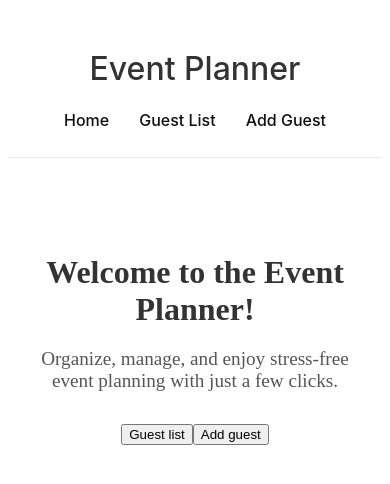
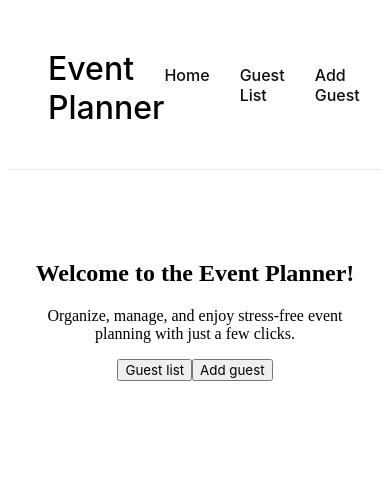
Before and after one commit to ramon-rcp/Event-Planner, a Next.js app in the folder nextjs-blog/: page / in a window 390 px wide. Shown: the top 484 px of the page. Built offline with nearby package versions, Linux system fonts and the light colour scheme.

Commit message:
Removed unused and added new classes in Home.module.css

```diff
--- a/nextjs-blog/styles/Home.module.css
+++ b/nextjs-blog/styles/Home.module.css
@@ -1,4 +1,3 @@
-/* Header Styles */
 .mainHeader {
   background: #ffffff;
   border-bottom: 1px solid #eaeaea;
@@ -17,7 +16,7 @@
   font-family: "Inter", sans-serif;
   font-size: 2rem;
   font-weight: 500; /* "Event Planner" bold-ness emphasis */
-  color: #333;
+  color: #000000;
 }
 
 .nav {
@@ -34,6 +33,7 @@
   padding-bottom: 5px;
   border-bottom: 2px solid transparent;
   transition: color 0.3s ease, border-color 0.3s ease;
+  cursor: pointer;
 }
 
 .nav a:hover {
@@ -41,36 +41,19 @@
   border-bottom: 2px solid #100f0f;
 }
 
-/* Responsive Design */
-@media (max-width: 768px) {
-  .headerContent {
-    flex-direction: column;
-    align-items: center;
-    text-align: center;
-  }
-
-  .container {
+.container {
     text-align: center;
     margin: 50px auto;
     padding: 20px;
     max-width: 800px;
   }
 
-  .heading {
-    font-size: 2rem;
-    font-weight: 600;
-    margin-bottom: 1rem;
-    color: #333;
-  }
-
-  .description {
-    font-size: 1.2rem;
-    color: #555;
-    margin-bottom: 2rem;
-  }
-
-  .navLink {
+.navLink {
+    font-family: "Inter", sans-serif;
     cursor: pointer;
     color: inherit; /* Inherits text color */
   }
+
+.wordContent {
+    font-family: "Inter", sans-serif;
 }
```
